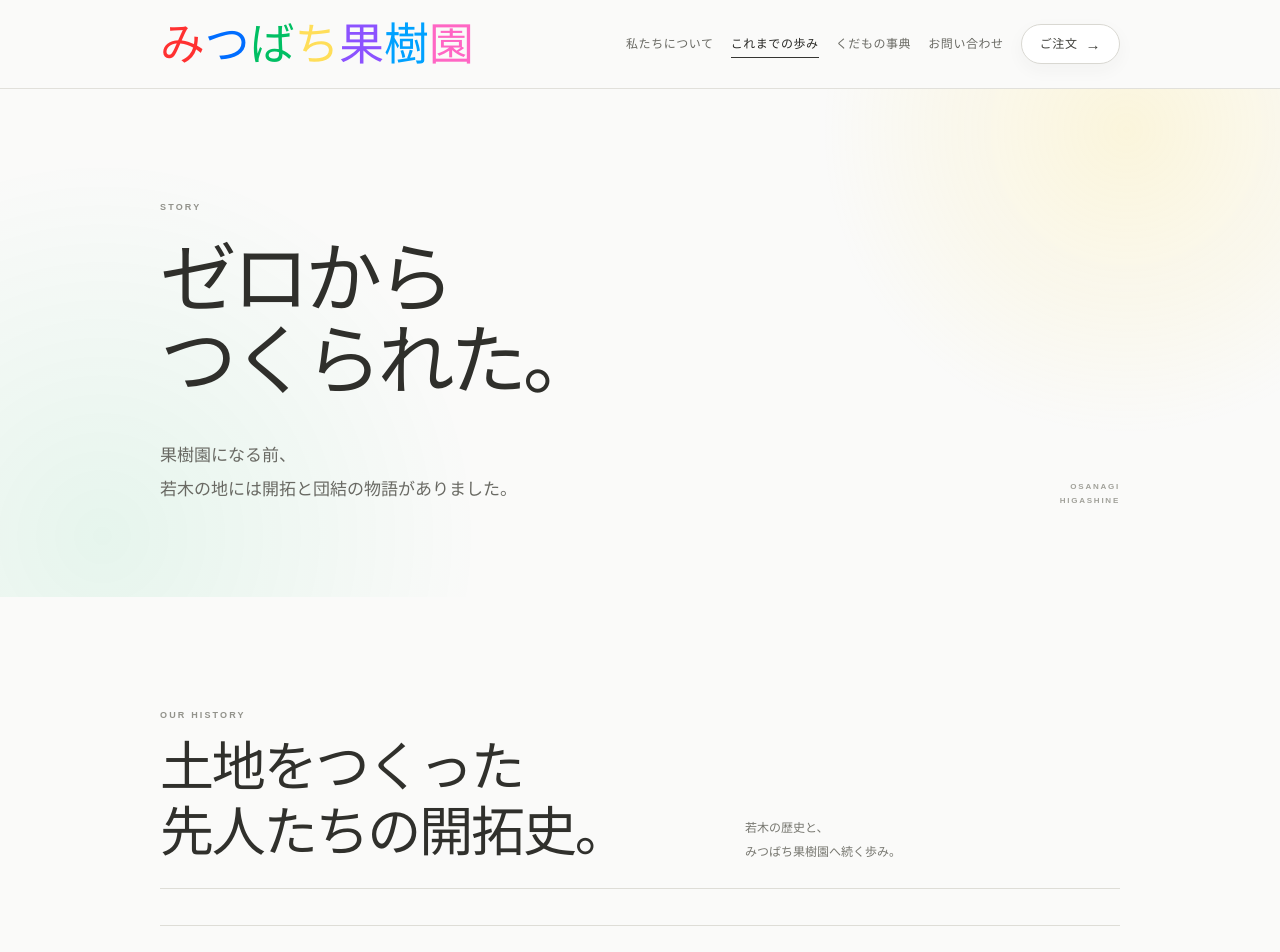
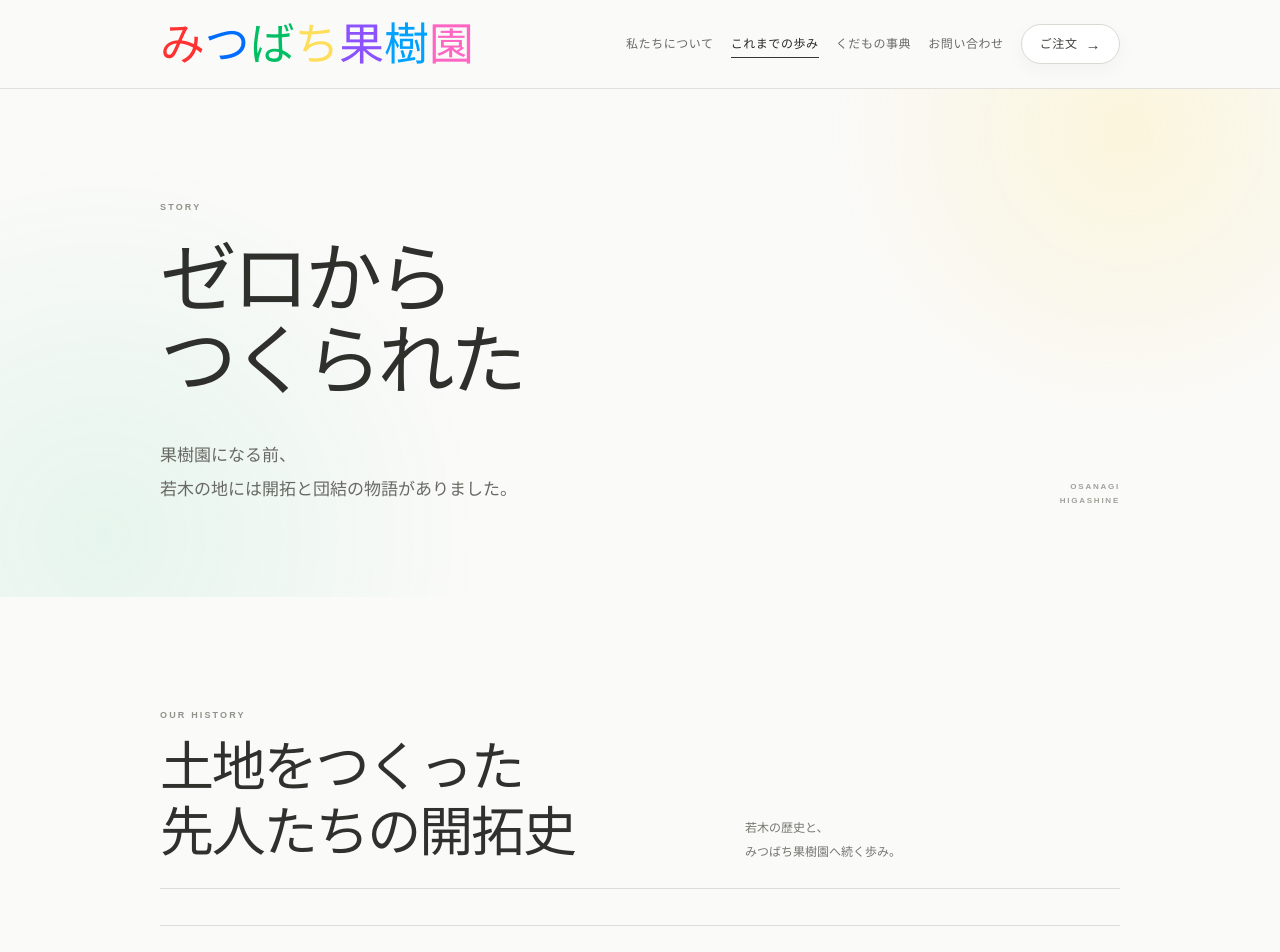
Before and after one commit to mitsubachifruits-coder/mitsubachi-kajuen, a Next.js app: page /story in a window 1280 px wide. Shown: the top 952 px of the page. Built offline with nearby package versions, Linux system fonts and the light colour scheme; a web font is replaced by a local one.

Commit message:
update site

```diff
--- a/app/story/page.tsx
+++ b/app/story/page.tsx
@@ -174,7 +174,7 @@ export default function StoryPage() {
             <h1 className="storyTitle">
               ゼロから
               <br />
-              つくられた。
+              つくられた
             </h1>
 
             <div className="storyHeroBottom">
@@ -203,7 +203,7 @@ export default function StoryPage() {
                   <h2 className="sectionTitle">
                     土地をつくった
                     <br />
-                    先人たちの開拓史。
+                    先人たちの開拓史
                   </h2>
                 </div>
 
```
